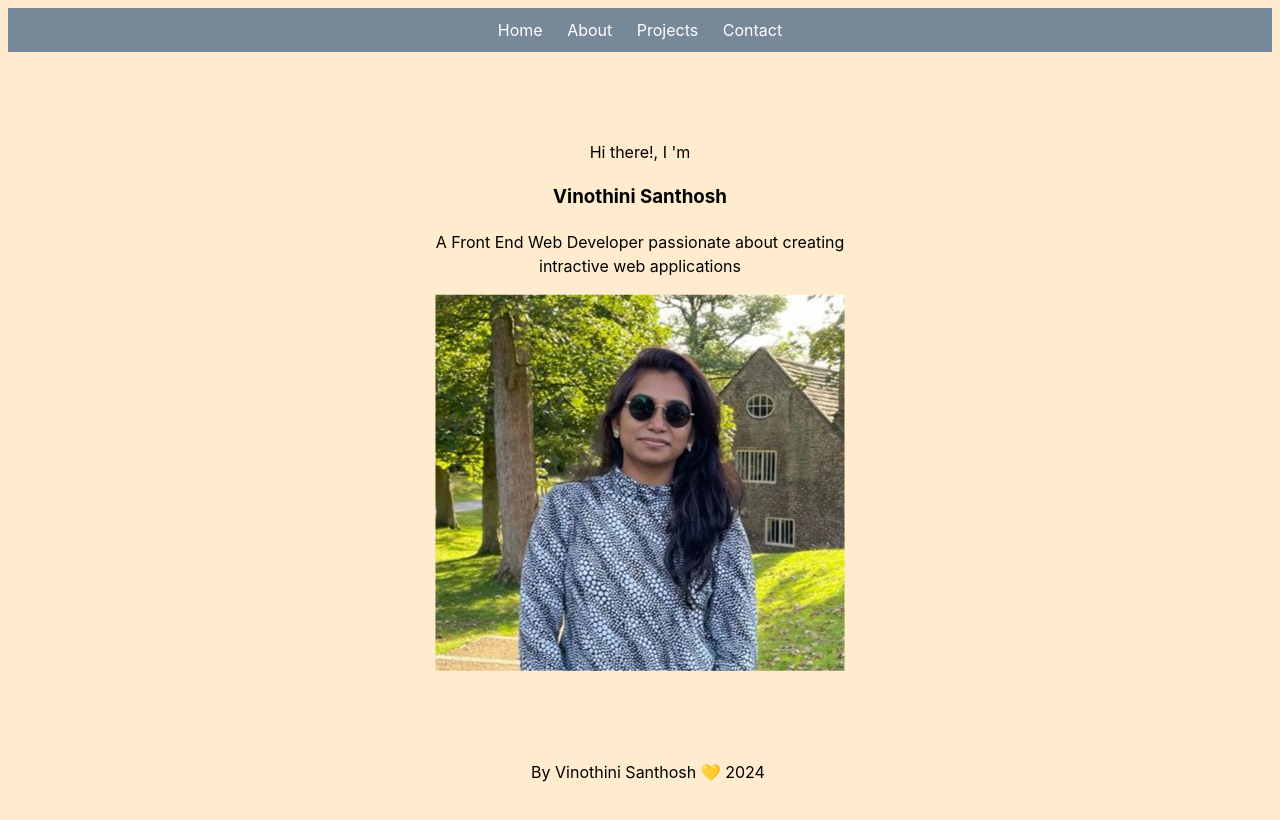
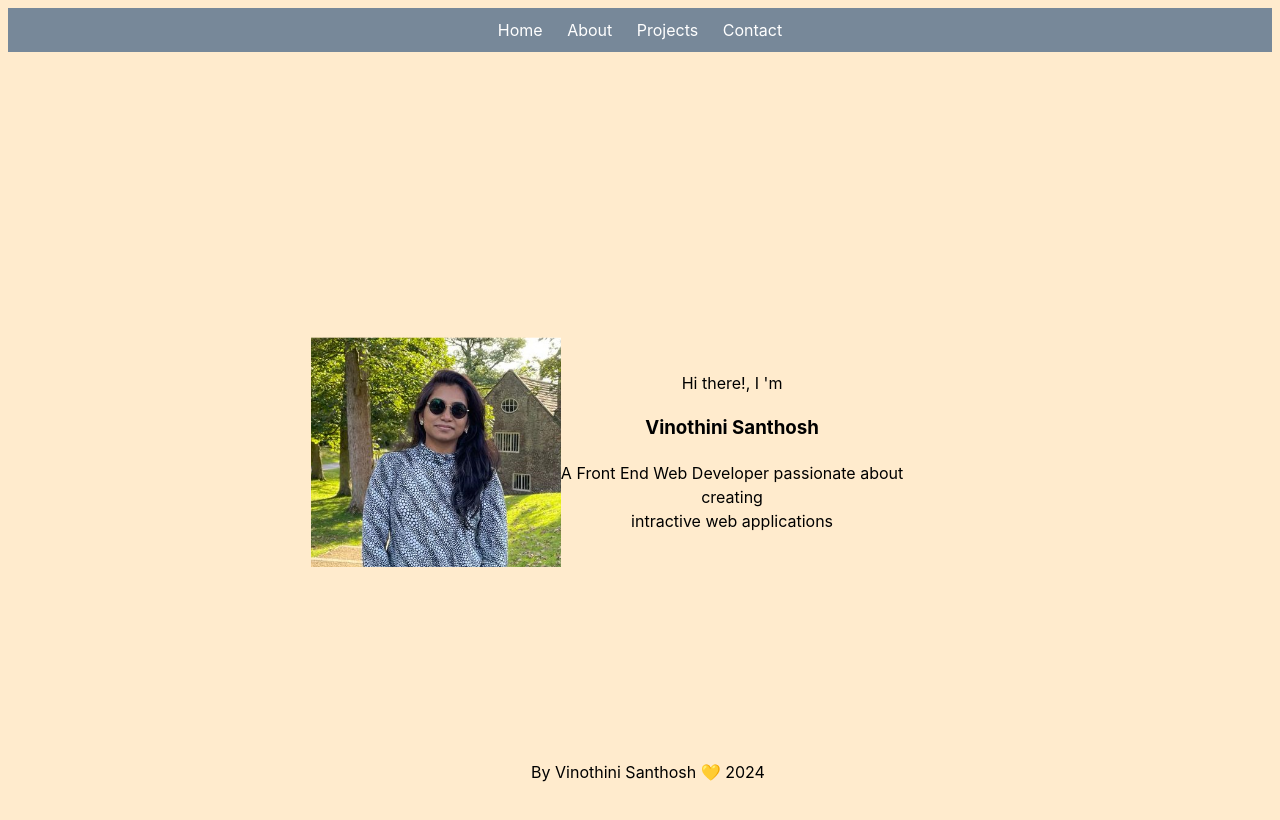
Before and after one commit to VinoSandy/React-Portfolio, a React (Vite) app in the folder my-react-portfolio/: page / in a window 1280 px wide. Shown: the top 820 px of the page. Built offline with nearby package versions, Linux system fonts and the light colour scheme.

Commit message:
Style added to the HomePage

```diff
--- a/my-react-portfolio/src/components/Home/Home.jsx
+++ b/my-react-portfolio/src/components/Home/Home.jsx
@@ -7,15 +7,18 @@ function Home(){
 
     return(<section className={styles.content}>
            <div className={styles.container}>
+
+           <div className={styles.image}>
+            <img src={ProfileImage} alt="Profile" ></img>
+           </div>
+
            <div className={styles.homeText}>
             <p> Hi there!, I 'm </p>
             <h3 >Vinothini Santhosh</h3>
             <p> A Front End Web Developer passionate about creating<br/>
                 intractive web applications </p>
            </div>
-           <div className={styles.image}>
-            <img src={ProfileImage}></img>
-           </div>
+
            </div>
           </section>)
 }
--- a/my-react-portfolio/src/components/Home/Home.module.css
+++ b/my-react-portfolio/src/components/Home/Home.module.css
@@ -1,8 +1,25 @@
 
 .content {
-    position: absolute;
-    top: 50%;
-    left: 50%;
-    transform: translate(-50%, -50%);
+    display: flex;
+    justify-content: center;
+    align-items: center;
+    height: 100vh;
+}
+
+.container {
+    display: flex;
+    justify-content: center;
+    align-items: center;
     text-align: center;
 }
+
+.homeText {
+    margin-right: 10%;
+}
+
+.image img {
+    max-width: 250px;
+    height: auto;
+    display: block;
+    margin: 0 auto;
+}
```
